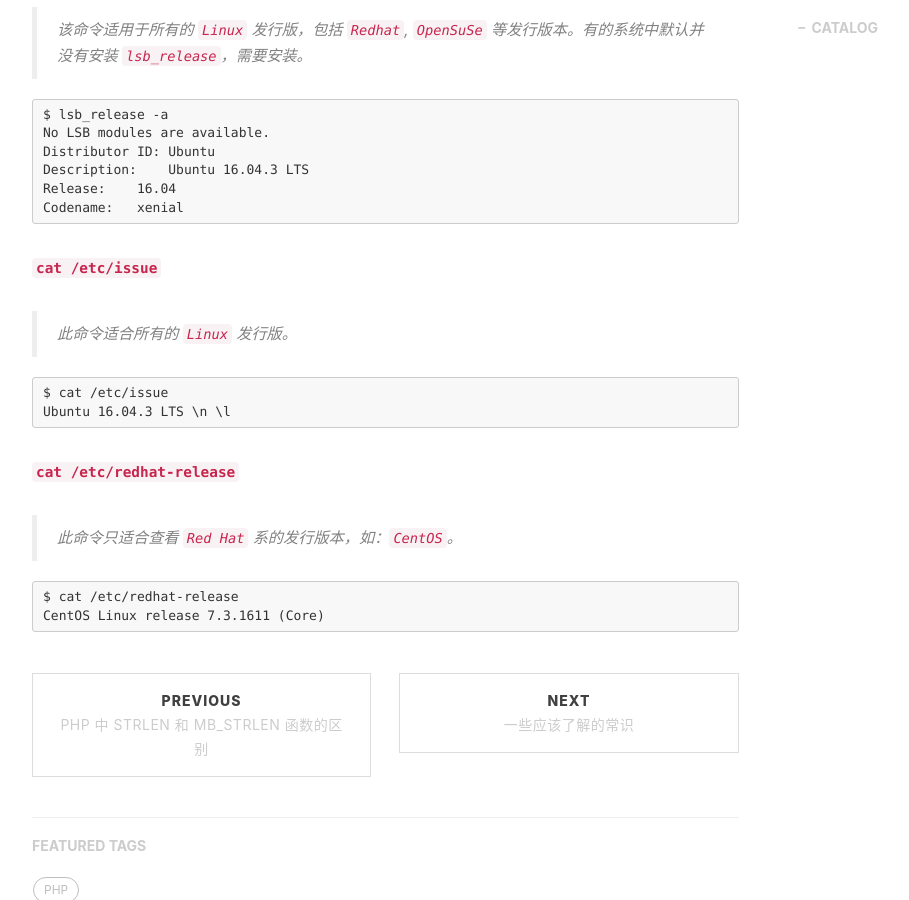
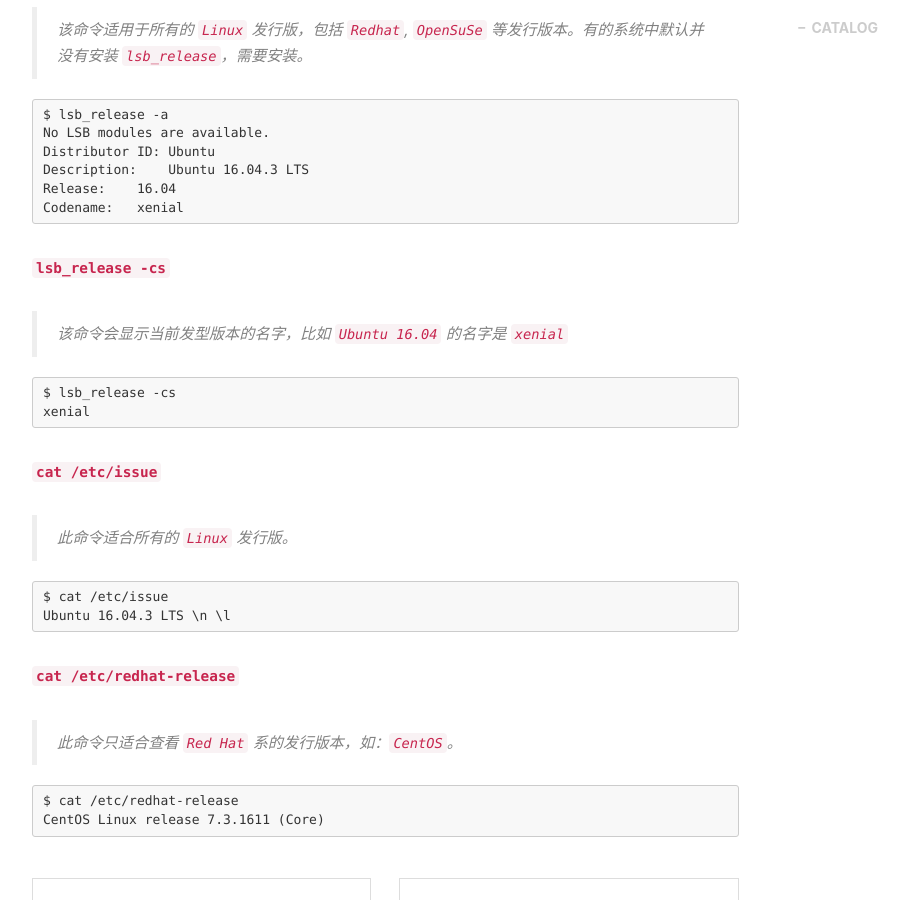
Before and after one commit to ywlvs/ywlvs.github.io, a Jekyll site: the page built from _posts/2018-01-02-commands-to-show-linux-kernel-info.markdown, in a window 1280 px wide and 900 px high, scrolled down 1258 px. Shown: the whole window, without its empty margins (233-1142 px from the left). Built offline with Jekyll 4.4.1, drawn with Linux system fonts in a browser that asks for light colours; nearby versions of some CDN libraries; comment, search, counter and statistics services are not loaded.

Commit message:
add-lsb_release-command-in-one-post

````diff
--- a/_posts/2018-01-02-commands-to-show-linux-kernel-info.markdown
+++ b/_posts/2018-01-02-commands-to-show-linux-kernel-info.markdown
@@ -45,6 +45,15 @@ Release:    16.04
 Codename:   xenial
 ```
 
+**`lsb_release -cs`**
+
+> 该命令会显示当前发型版本的名字，比如 `Ubuntu 16.04` 的名字是 `xenial`
+
+```
+$ lsb_release -cs
+xenial
+```
+
 **`cat /etc/issue`**
 
 > 此命令适合所有的 `Linux` 发行版。
````
